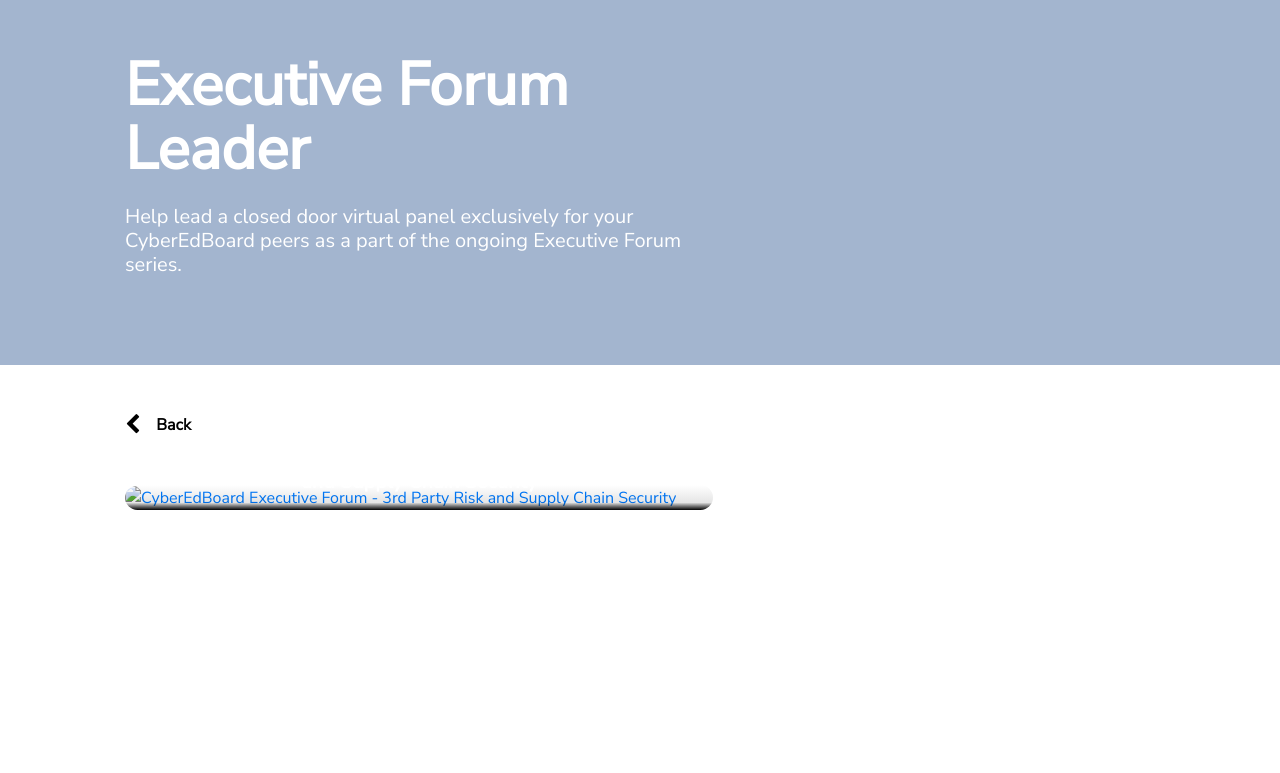
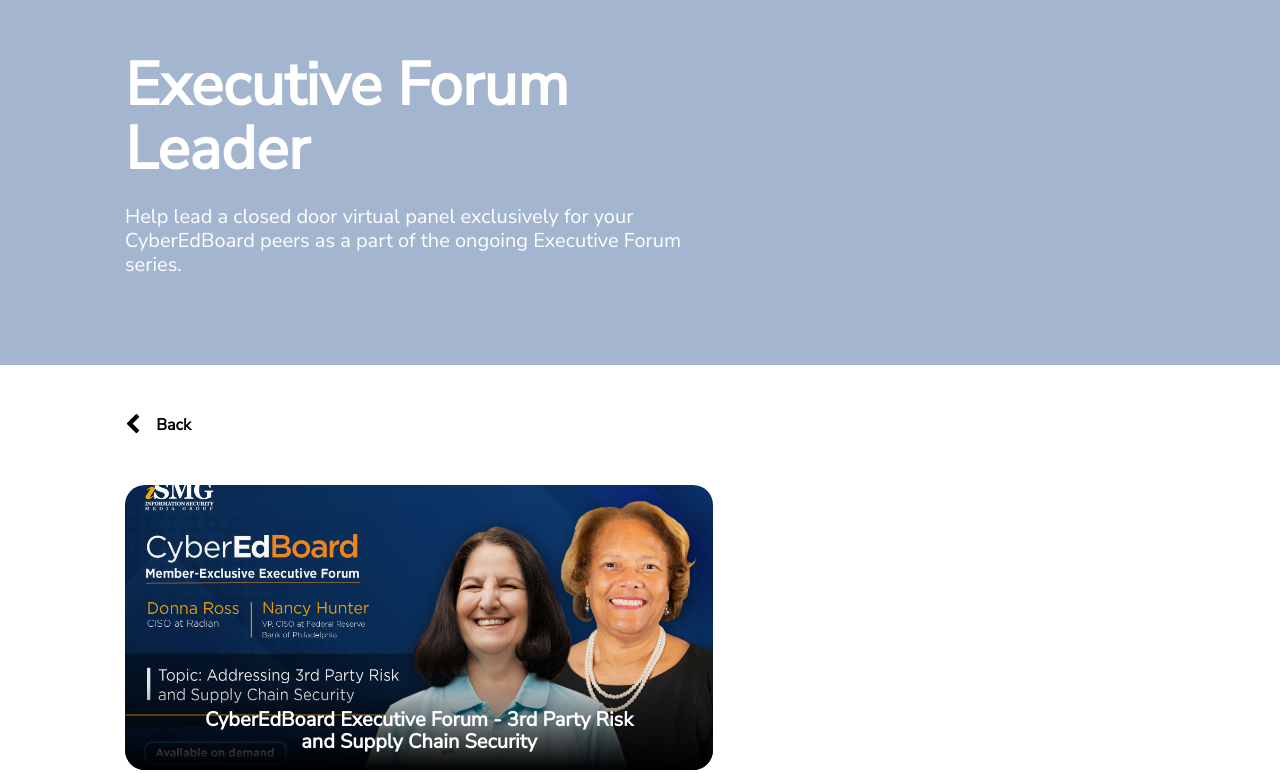
Before and after one commit to vnagda/CyberEd-Personal-Branding, a plain HTML site: page executive-forum-leader/forum-leader.html in a window 1280 px wide. Shown: the part 355-1128 px from the top of the page. Before the commit the page ends 985 px from the top, so only its background shows below. Drawn offline with nearby package versions, Linux system fonts and the light colour scheme; the site is published under a folder, as on GitHub Pages, so addresses that start at the root find nothing.

Commit message:
image problem in executive forum leader solved

```diff
--- a/executive-forum-leader/forum-leader.html
+++ b/executive-forum-leader/forum-leader.html
@@ -48,7 +48,7 @@
                                 Risk and Supply Chain Security
                             </div>
                             <img class="img-fluid img-height w-100 img-border"
-                                src="/images/executive-forum-leader/forum-leader.jpg"
+                                src="../images/executive-forum-leader/forum-leader.jpg"
                                 alt="CyberEdBoard Executive Forum - 3rd Party Risk and Supply Chain Security ">
                         </a>
                     </div>
```
